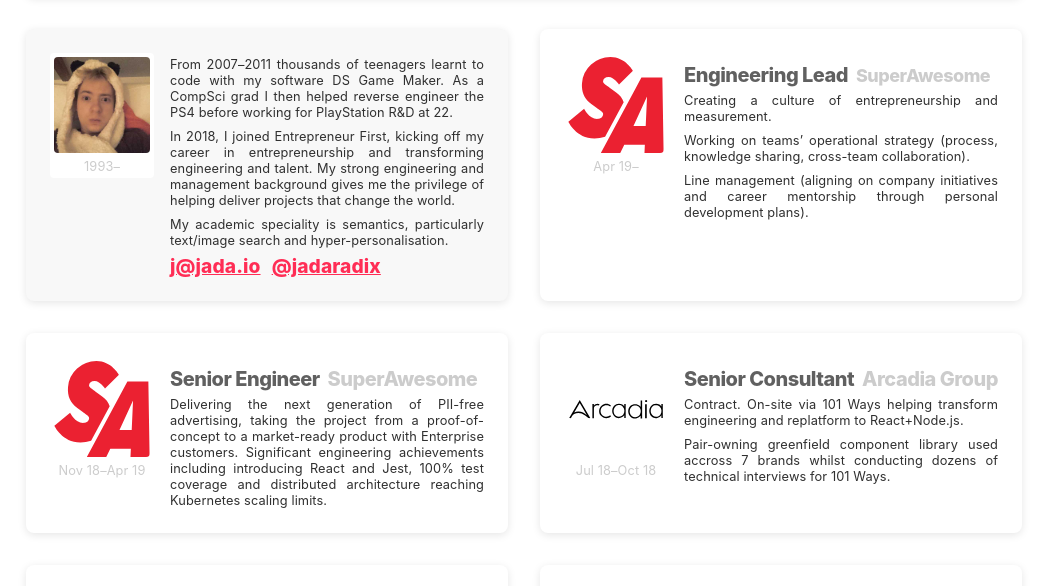
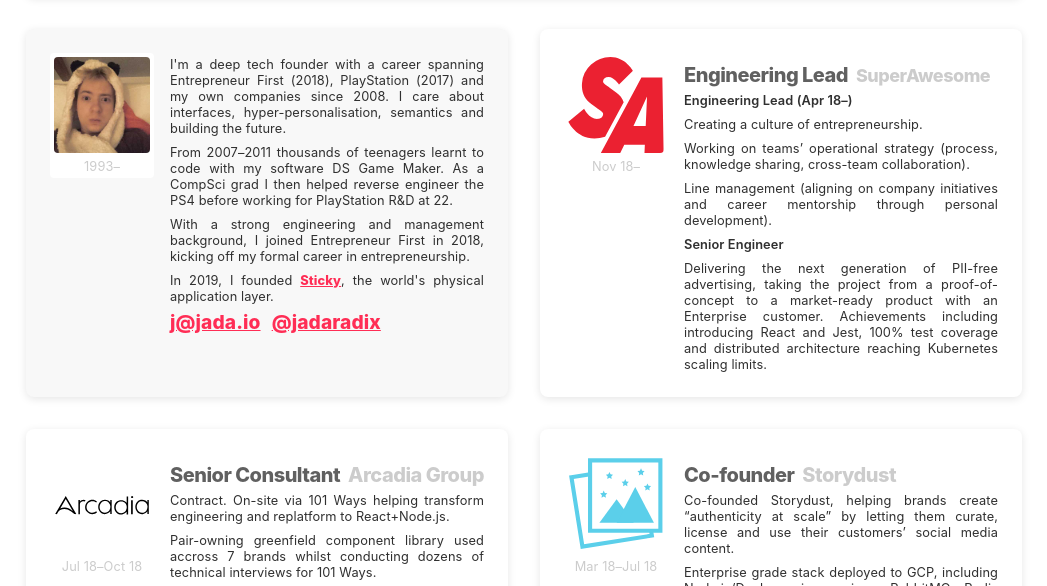
Before and after one commit to jadaradix/jada-io, a React app in the folder src/: page / in a window 1280 px wide. Shown: the part 167-753 px from the top of the page, without its empty margins (116-1163 px from the left). Built offline with nearby package versions, Linux system fonts and the light colour scheme.

Commit message:
start of my changes

```diff
--- a/src/public/index.html
+++ b/src/public/index.html
@@ -7,7 +7,7 @@
     <link rel="manifest" href="%PUBLIC_URL%/manifest.json">
     <link rel="shortcut icon" href="%PUBLIC_URL%/favicon.ico">
     <title>James Garner (jadaradix)</title>
-    <meta name="description" content="Founder of ANONML and Entrepreneur First alum. I care about search, personalisation, semantics and transforming engineering+talent.">
+    <meta name="description" content="Founder of Sticky and Entrepreneur First alum. I care about interfaces, hyper-personalisation, semantics and building the future.">
     <meta name="keywords" content="james,garner,london,jadaradix,ds,game,maker">
   </head>
   <body>
--- a/src/src/components/Link/Link.js
+++ b/src/src/components/Link/Link.js
@@ -6,7 +6,6 @@
   padding-bottom: 2px;
   font-family: -apple-system, BlinkMacSystemFont, "Segoe UI", sans-serif;
   font-weight: 800;
-  font-size: 1.2rem;
   letter-spacing: 0.1px;
   color: rgb(255, 45, 85);
 `
--- a/src/src/parts/Me.js
+++ b/src/src/parts/Me.js
@@ -7,6 +7,9 @@
 import Link from '../components/Link/Link'
 
 const StyledPage = styled.article`
+  .e-mail-me-link a {
+    font-size: 1.2rem;
+  }
   @media print {
     .e-mail-me-link {
       display: none;
@@ -37,13 +40,16 @@
         </div>
         <div>
           <p>
+            I'm a deep tech founder with a career spanning Entrepreneur First (2018), PlayStation (2017) and my own companies since 2008. I care about interfaces, hyper-personalisation, semantics and building the future.
+          </p>
+          <p>
             From 2007&ndash;2011 thousands of teenagers learnt to code with my software DS Game Maker. As a CompSci grad I then helped reverse engineer the PS4 before working for PlayStation R&amp;D at 22.
           </p>
           <p>
-            In 2018, I joined Entrepreneur First, kicking off my career in entrepreneurship and transforming engineering and talent. My strong engineering and management background gives me the privilege of helping deliver projects that change the world.
+            With a strong engineering and management background, I joined Entrepreneur First in 2018, kicking off my formal career in entrepreneurship.
           </p>
           <p>
-            My academic speciality is semantics, particularly text/image search and hyper-personalisation.
+            In 2019, I founded <Link href='https://sticky.to'>Sticky</Link>, the world's physical application layer.
           </p>
           <p className='e-mail-me-link'>
             <Link href='mailto:j@jada.io'>j@jada.io</Link>
@@ -56,33 +62,24 @@
         <div className='details'>
           <img src={icons.engagements.superawesome} alt='SuperAwesome' />
           <p>
-            <time dateTime='2019-04-01'>Apr 19</time>&ndash;
+            <time dateTime='2018-11-01'>Nov 18</time>&ndash;
           </p>
         </div>
         <div>
           <h1>Engineering Lead <span style={{fontSize: '90%'}}>SuperAwesome</span></h1>
+          <p><strong>Engineering Lead (<time dateTime='2019-04-01'>Apr 18</time>&ndash;)</strong></p>
           <p>
-            Creating a culture of entrepreneurship and measurement.
+            Creating a culture of entrepreneurship.
           </p>
           <p>
             Working on teams&rsquo; operational strategy (process, knowledge sharing, cross-team collaboration).
           </p>
           <p>
-            Line management (aligning on company initiatives and career mentorship through personal development plans).
+            Line management (aligning on company initiatives and career mentorship through personal development).
           </p>
-        </div>
-      </Engagement>
-      <Engagement>
-        <div className='details'>
-          <img src={icons.engagements.superawesome} alt='SuperAwesome' />
+          <p><strong>Senior Engineer</strong></p>
           <p>
-          <time dateTime='2018-11-01'>Nov 18</time>&ndash;<time dateTime='2019-04-01'>Apr 19</time>
-          </p>
-        </div>
-        <div>
-          <h1>Senior Engineer <span>SuperAwesome</span></h1>
-          <p>
-            Delivering the next generation of PII-free advertising, taking the project from a proof-of-concept to a market-ready product with Enterprise customers. Significant engineering achievements including introducing React and Jest, 100% test coverage and distributed architecture reaching Kubernetes scaling limits.
+            Delivering the next generation of PII-free advertising, taking the project from a proof-of-concept to a market-ready product with an Enterprise customer. Achievements including introducing React and Jest, 100% test coverage and distributed architecture reaching Kubernetes scaling limits.
           </p>
         </div>
       </Engagement>
```
Also changed, not shown: src/package.json (+6 -6 lines), 1 other file.
